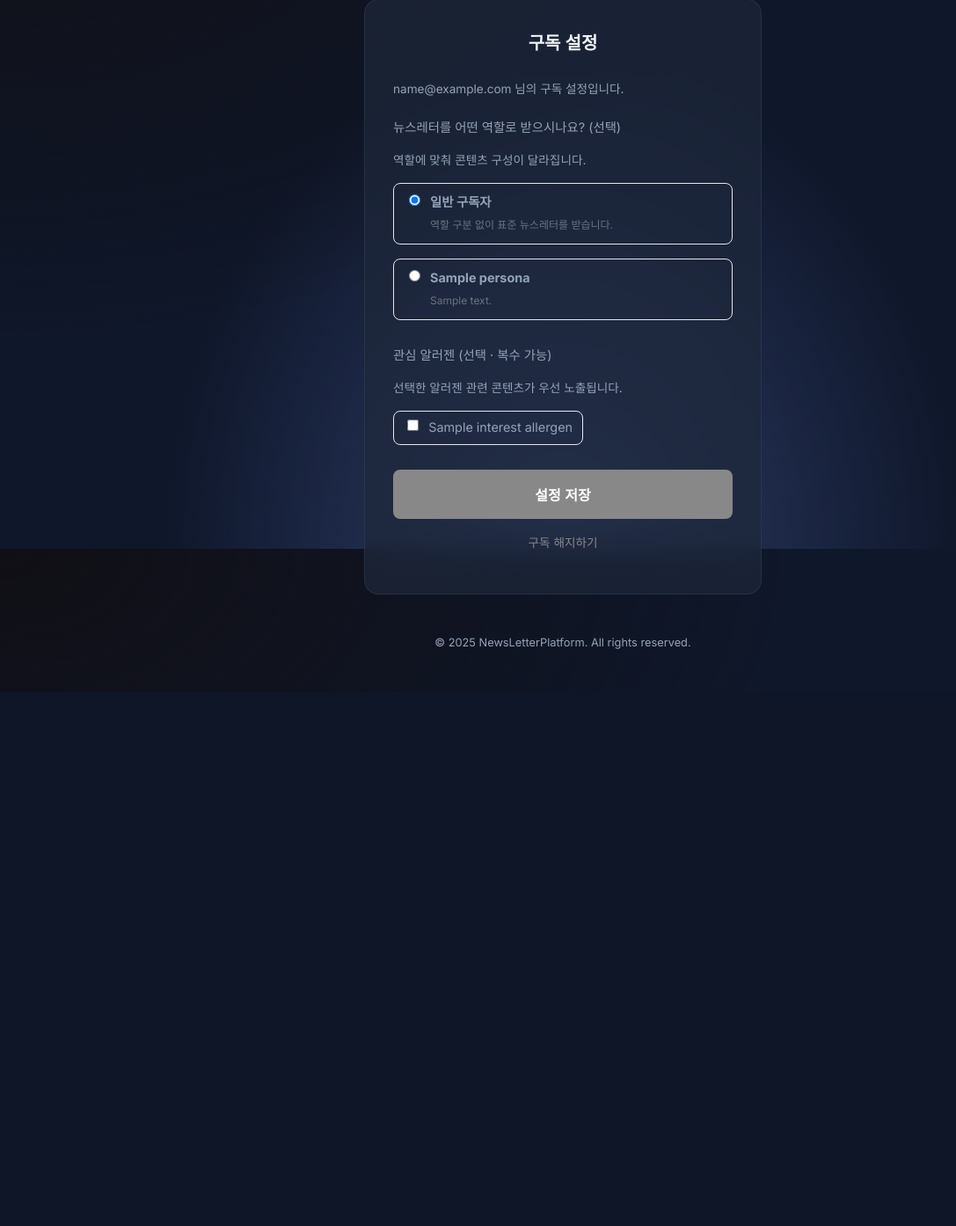
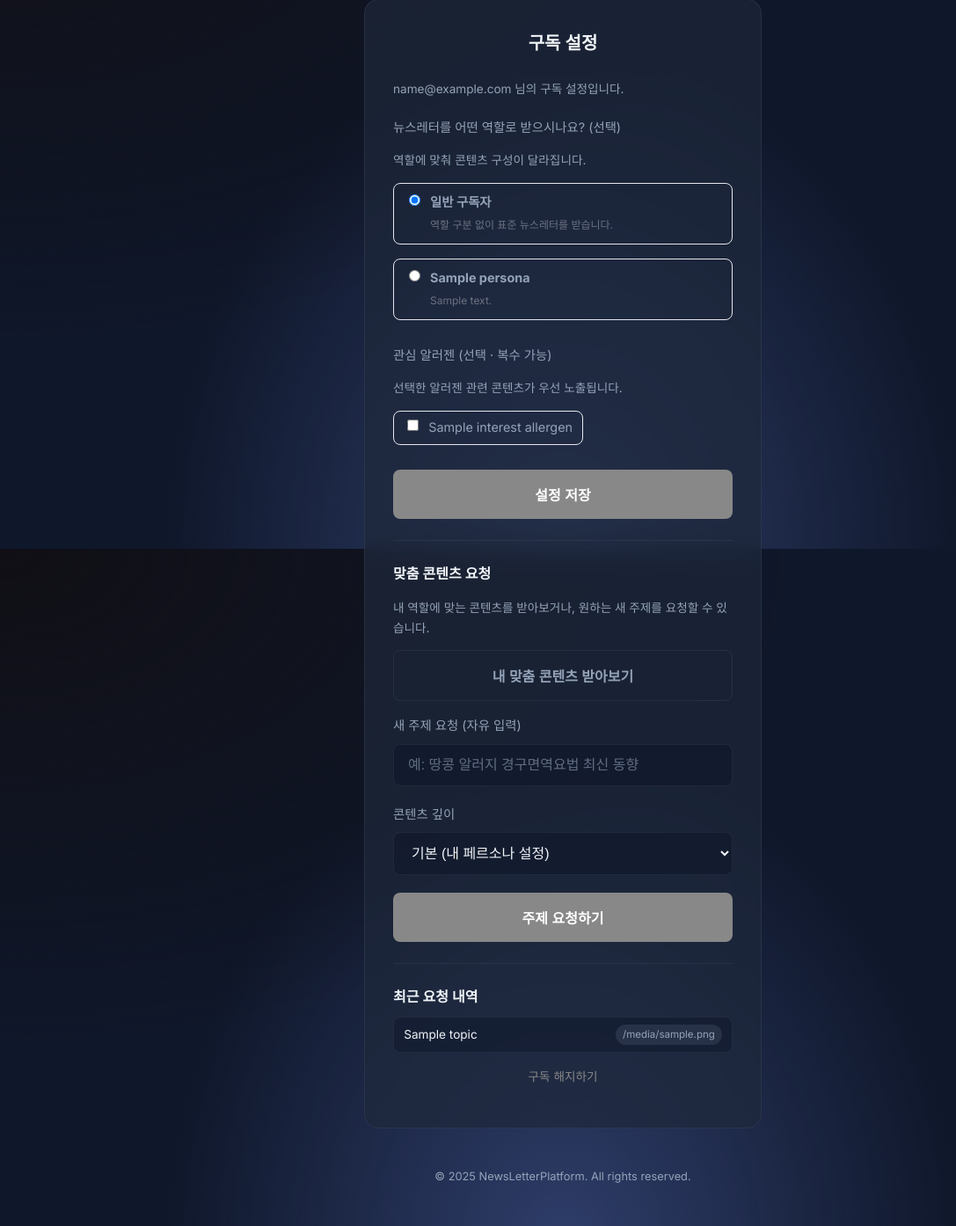
Before and after one commit to bluevlad/NewsLetterPlatform, a Python web app: template src/web/templates/preferences.html in a window 1280 px wide. Shown: the part 176-1570 px from the top of the page at 88% size, without its empty margins (0-1087 px from the left). Before the commit the page ends 963 px from the top, so only its background shows below. Run offline with Jinja, Linux system fonts and the light colour scheme; the template is opened without the code that fills it: most values are stand-ins (such as "Sample title", 1, 10 or a date in 2020).

Commit message:
feat(persona-newsletter): N2-C4 3분기 템플릿 + preferences 통합
- _persona_result.html — coverage 3분기 partial (covered/expandable/unsupported)
- _persona_section.html — 섹션 항목 렌더 (다형 메타 태그: 근거등급/가이드라인/
  회사/카테고리). dict.items() 충돌 회피 — section['items'] 사용
- persona_result.html — 결과 전체 페이지 (base.html 확장)
- preferences.html — 콘텐츠 선택(select)·변형(transform) 폼 + 요청 이력 표시
- app.py preferences_form — topic_history(최근 10건) 컨텍스트 추가

Co-Authored-By: Claude Opus 4.7 (1M context) <noreply@anthropic.com>
(cherry picked from commit e6b71df79e7c0e12d7ade792e9120103b4d95dbb)

```diff
--- a/src/web/templates/preferences.html
+++ b/src/web/templates/preferences.html
@@ -25,6 +25,58 @@
         {% include "_persona_picker.html" %}
         <button type="submit" class="btn btn-primary mt-2">설정 저장</button>
     </form>
+
+    {# --- 콘텐츠 선택·변형 (N2) --- #}
+    <div class="topic-request-block">
+        <h3 class="topic-request-title">맞춤 콘텐츠 요청</h3>
+        <p class="text-muted text-small">
+            내 역할에 맞는 콘텐츠를 받아보거나, 원하는 새 주제를 요청할 수 있습니다.
+        </p>
+
+        {# 선택(select) — 내 페르소나 맞춤 콘텐츠 전체 #}
+        <form method="POST" action="{{ base_path }}/{{ tenant.tenant_id }}/persona/topic-request">
+            <input type="hidden" name="token" value="{{ token }}">
+            <input type="hidden" name="request_type" value="select">
+            <button type="submit" class="btn btn-secondary">내 맞춤 콘텐츠 받아보기</button>
+        </form>
+
+        {# 변형(transform) — 새 주제 자유 입력 #}
+        <form method="POST" action="{{ base_path }}/{{ tenant.tenant_id }}/persona/topic-request" class="mt-2">
+            <input type="hidden" name="token" value="{{ token }}">
+            <input type="hidden" name="request_type" value="transform">
+            <div class="form-group">
+                <label for="topic">새 주제 요청 <span class="text-muted">(자유 입력)</span></label>
+                <input type="text" id="topic" name="topic" maxlength="200"
+                       placeholder="예: 땅콩 알러지 경구면역요법 최신 동향">
+            </div>
+            <div class="form-group">
+                <label for="depth">콘텐츠 깊이</label>
+                <select id="depth" name="depth" class="select-input">
+                    <option value="">기본 (내 페르소나 설정)</option>
+                    <option value="general">쉽게 — 핵심 위주</option>
+                    <option value="practical">실무 — 적용 중심</option>
+                    <option value="expert">전문 — 근거·심화</option>
+                </select>
+            </div>
+            <button type="submit" class="btn btn-primary">주제 요청하기</button>
+        </form>
+    </div>
+
+    {% if topic_history %}
+    <div class="topic-request-block">
+        <h3 class="topic-request-title">최근 요청 내역</h3>
+        <ul class="topic-history">
+            {% for h in topic_history %}
+            <li class="topic-history-item">
+                <span class="topic-history-topic">
+                    {{ h.topic or ("내 맞춤 콘텐츠" if h.request_type == "select" else "(주제 없음)") }}
+                </span>
+                <span class="topic-history-coverage coverage-{{ h.coverage }}">{{ h.coverage }}</span>
+            </li>
+            {% endfor %}
+        </ul>
+    </div>
+    {% endif %}
     {% else %}
     <div class="alert alert-info">
         페르소나 맞춤 설정을 현재 사용할 수 없습니다. 잠시 후 다시 시도해주세요.
@@ -36,4 +88,38 @@
     </p>
     {% endif %}
 </div>
+
+<style>
+    .topic-request-block {
+        margin-top: 1.5rem; padding-top: 1.5rem;
+        border-top: 1px solid var(--border-color);
+    }
+    .topic-request-title {
+        font-size: 1rem; font-weight: 600; margin: 0 0 .35rem;
+        color: var(--text-color);
+    }
+    .select-input {
+        width: 100%; padding: .875rem 1rem;
+        background: rgba(15, 23, 42, 0.6);
+        border: 1px solid var(--border-color); border-radius: 8px;
+        color: var(--text-color); font-size: 1rem;
+    }
+    .topic-history { list-style: none; margin: .5rem 0 0; padding: 0; }
+    .topic-history-item {
+        display: flex; justify-content: space-between; align-items: center;
+        gap: .5rem; padding: .5rem .7rem; margin-bottom: .4rem;
+        background: rgba(15, 23, 42, 0.5);
+        border: 1px solid var(--border-color); border-radius: 8px;
+        font-size: .85rem;
+    }
+    .topic-history-topic { min-width: 0; overflow: hidden; text-overflow: ellipsis; white-space: nowrap; }
+    .topic-history-coverage {
+        flex-shrink: 0; font-size: .72rem; padding: .12rem .5rem;
+        border-radius: 999px; background: rgba(148, 163, 184, 0.15);
+        color: var(--text-muted);
+    }
+    .coverage-covered { background: rgba(16, 185, 129, 0.15); color: var(--action-color); }
+    .coverage-expandable { background: rgba(245, 158, 11, 0.15); color: var(--warning-color); }
+    .coverage-unsupported { background: rgba(239, 68, 68, 0.12); color: var(--danger-color); }
+</style>
 {% endblock %}
```
Also changed, not shown: src/web/app.py (+7 -1 lines), src/web/templates/_persona_result.html (added, +62 -0 lines), src/web/templates/_persona_section.html (added, +35 -0 lines), src/web/templates/persona_result.html (added, +25 -0 lines).
